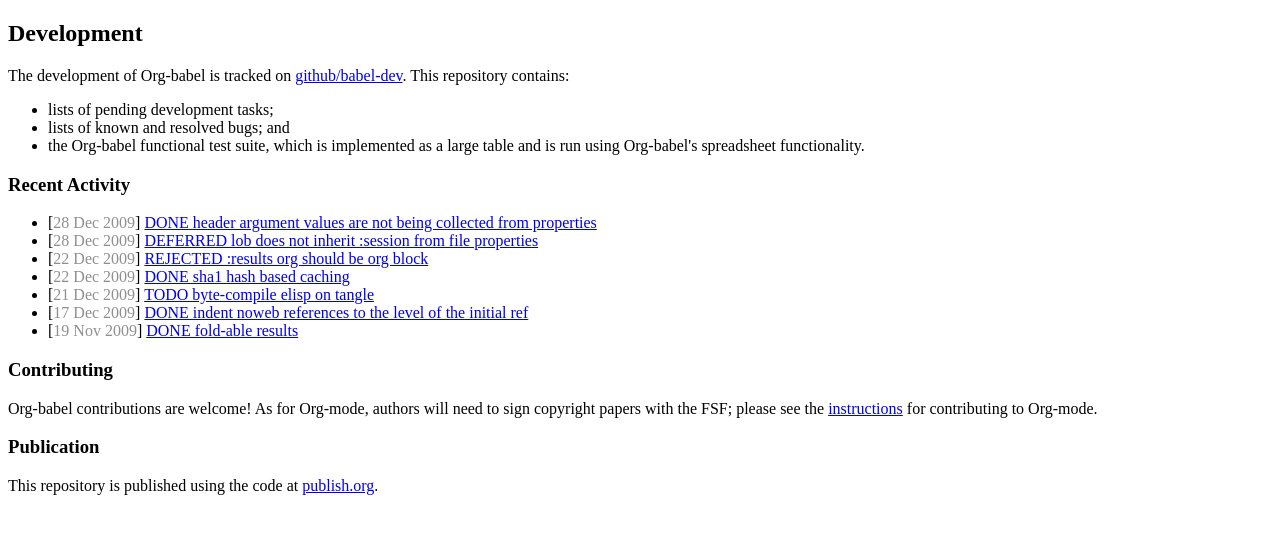
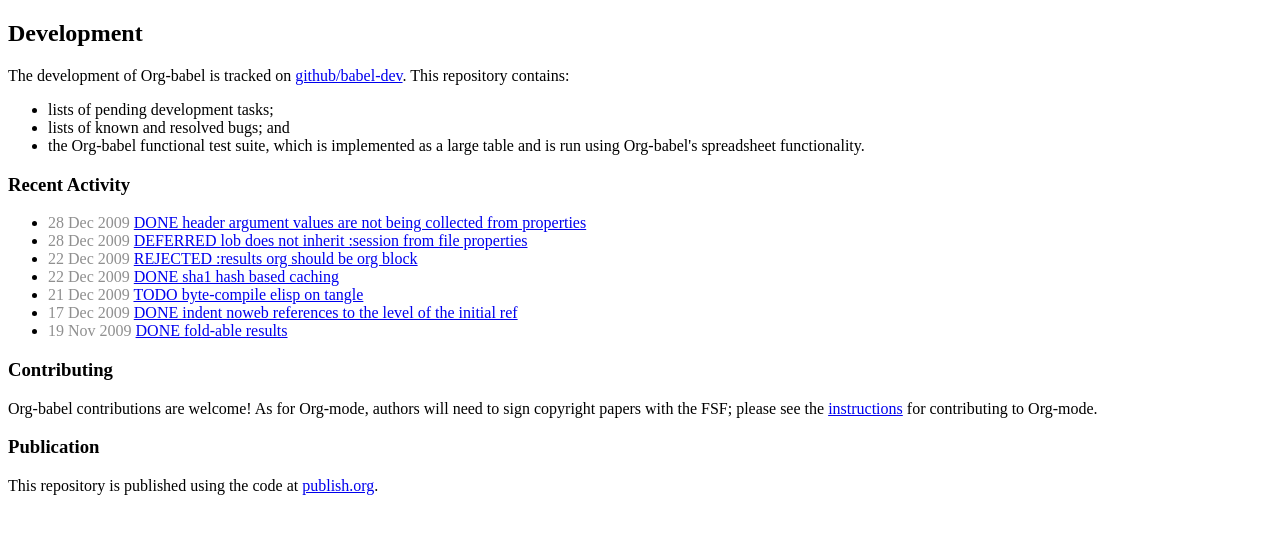
Before and after one commit to eschulte/babel-dev, a Jekyll site: the page built from index.html, in a window 1280 px wide. Shown: the top 534 px of the page. Built offline with Jekyll 4.4.1, drawn with Linux system fonts in a browser that asks for light colours.

Commit message:
html update

```diff
--- a/index.html
+++ b/index.html
@@ -34,7 +34,7 @@
      <ul>
        {% for post in site.posts limit:10 %}
        <li>
-         [<span class="timestamp">{{ post.date | date_to_string }}</span>] <a href=".{{ post.url }}">{{ post.title }}</a>
+         <span class="timestamp">{{ post.date | date_to_string }}</span> <a href=".{{ post.url }}">{{ post.title }}</a>
        </li>
        {% endfor %}
      </ul>
```
